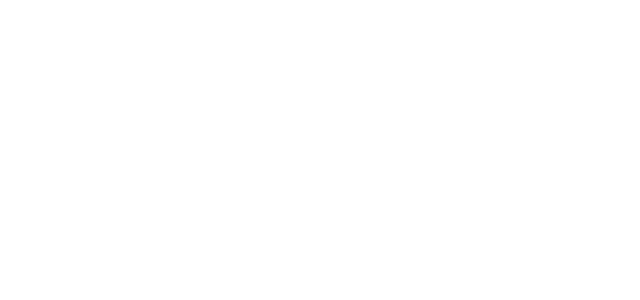
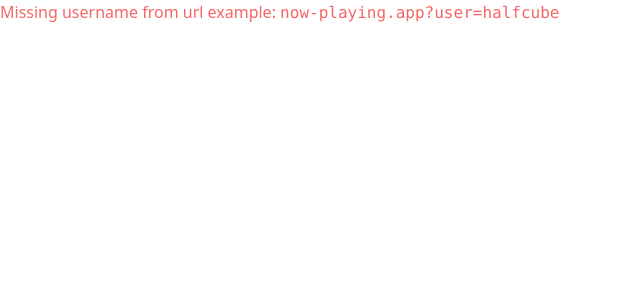
Before and after one commit to kylewelsby/now-playing-widget, a Vue app: page / in a window 1280 px wide. Shown: the top 300 px of the page, without its empty margins (0-640 px from the left). Built offline with nearby package versions, Linux system fonts and the light colour scheme; no server answers.

Commit message:
✨Dynamic username

```diff
--- a/src/components/NowPlaying.vue
+++ b/src/components/NowPlaying.vue
@@ -12,6 +12,7 @@
     </div>
     <!-- Artist & Titles -->
   </div>
+  <div v-if="!username" class="text-red-500">Missing username from url example: <code>now-playing.app?user=halfcube</code></div>
 </template>
 <script>
   export default {
@@ -19,16 +20,23 @@
       return {
         counter: 0,
         isActive: true,
-        username: "halfcube",
+        username: null,
         title: "",
         artist: "",
         artwork: ""
       };
     },
     beforeMount() {
+      window.location.search
+      this.getUsername()
       this.startPolling()
     },
     methods: {
+      getUsername() {
+        let params = new URLSearchParams(window.location.search)
+        this.username = params.get('user')
+        return this.username
+      },
       startPolling() {
         this.fetch();
         window.setTimeout(() => {
@@ -38,6 +46,9 @@
         }, 2500);
       },
       async fetch() {
+        if(!this.username) {
+          return
+        }
         let apiKey = import.meta.env.VITE_LAST_FM_API_KEY;
         let res = await fetch(
           `//ws.audioscrobbler.com/2.0/?method=user.getrecenttracks&user=${this.username}&api_key=${apiKey}&format=json`
```
